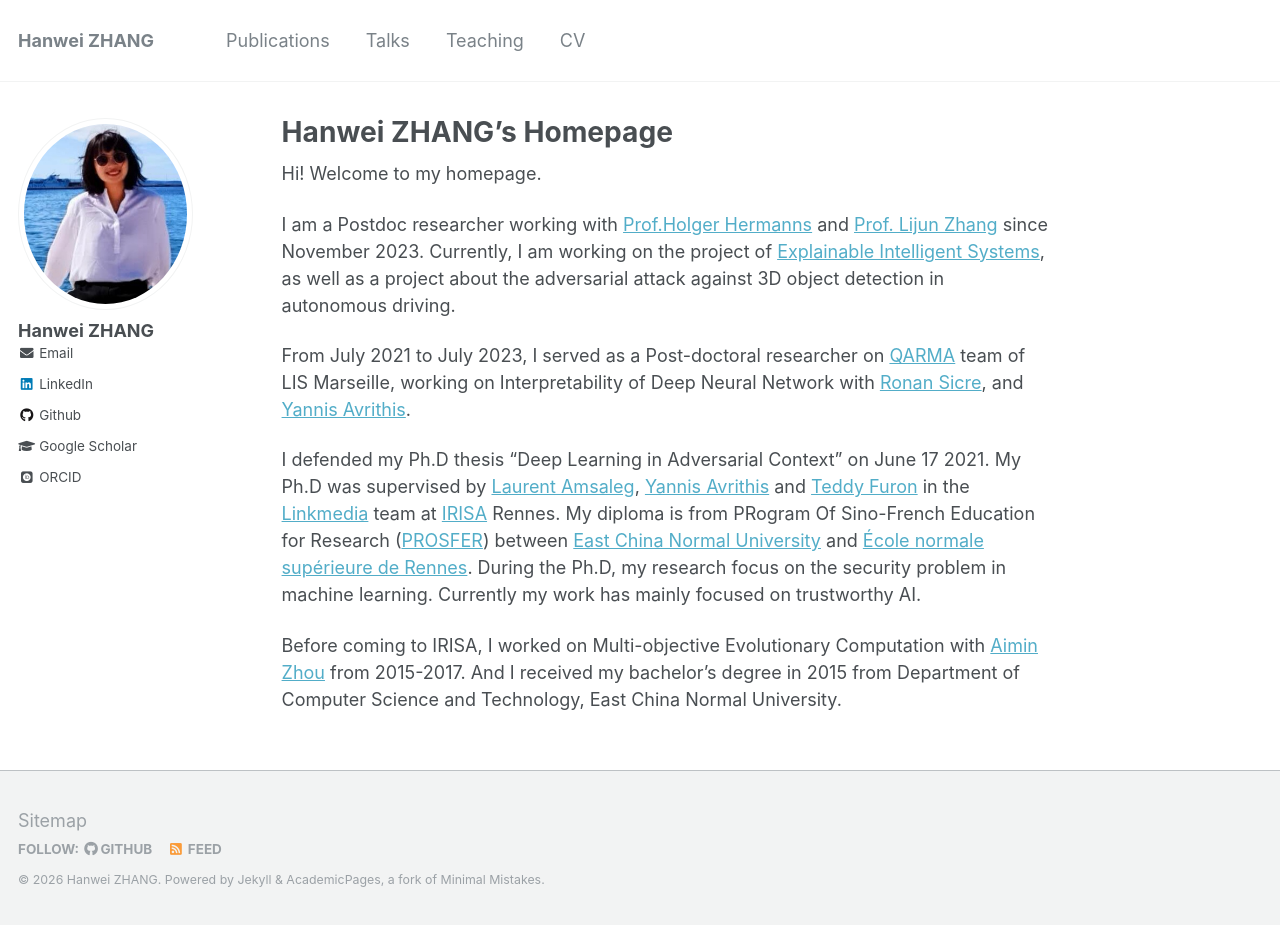
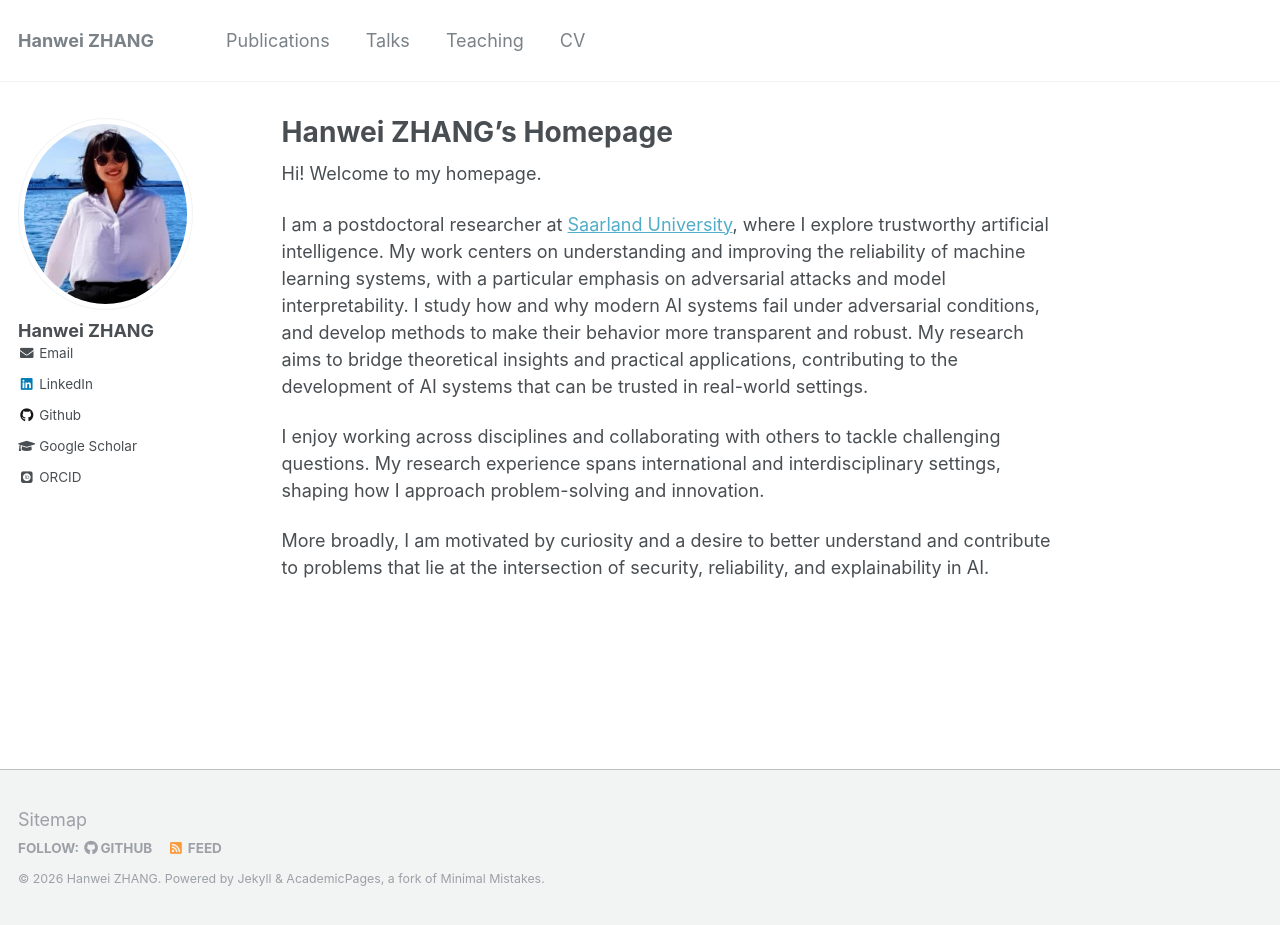
Before and after one commit to hanwei0912/hanwei0912.github.io, a Jekyll site: the page built from _pages/about.md, in a window 1280 px wide and 925 px high. Built offline with Jekyll 4.4.1, drawn with Linux system fonts in a browser that asks for light colours; some web fonts are replaced.

Commit message:
Update about.md

```diff
--- a/_pages/about.md
+++ b/_pages/about.md
@@ -10,12 +10,8 @@ redirect_from:
 
 Hi! Welcome to my homepage.
 
-I am a Postdoc researcher working with [Prof.Holger Hermanns](https://depend.cs.uni-saarland.de/~hermanns/) and [Prof. Lijun Zhang](https://tis.ios.ac.cn/?page_id=148) since November 2023. Currently, I am working on the project of [Explainable Intelligent Systems](https://explainable-intelligent.systems/), as well as a project about the adversarial attack against 3D object detection in autonomous driving.
+I am a postdoctoral researcher at [Saarland University](https://www.uni-saarland.de/en/home.html), where I explore trustworthy artificial intelligence. My work centers on understanding and improving the reliability of machine learning systems, with a particular emphasis on adversarial attacks and model interpretability. I study how and why modern AI systems fail under adversarial conditions, and develop methods to make their behavior more transparent and robust. My research aims to bridge theoretical insights and practical applications, contributing to the development of AI systems that can be trusted in real-world settings.
 
-From July 2021 to July 2023, I served as a Post-doctoral researcher on [QARMA](https://qarma.lis-lab.fr/) team of LIS Marseille, working on Interpretability of Deep Neural Network with [Ronan Sicre](https://pageperso.lis-lab.fr/~ronan.sicre/wordpress/), and [Yannis Avrithis](https://avrithis.net/).
+I enjoy working across disciplines and collaborating with others to tackle challenging questions. My research experience spans international and interdisciplinary settings, shaping how I approach problem-solving and innovation.
 
-I defended my Ph.D thesis "Deep Learning in Adversarial Context" on June 17 2021. My Ph.D was supervised by [Laurent Amsaleg](http://people.rennes.inria.fr/Laurent.Amsaleg/), [Yannis Avrithis](https://avrithis.net/) and [Teddy Furon](http://people.rennes.inria.fr/Teddy.Furon/website/Welcome.html) in the [Linkmedia](https://www-linkmedia.irisa.fr/) team at [IRISA](https://www.irisa.fr/) Rennes.
-My diploma is from PRogram Of Sino-French Education for Research ([PROSFER](http://www.ens-rennes.fr/prosfer/programme-prosfer-east-china-normal-university-276624.kjsp)) between [East China Normal University](https://www.ecnu.edu.cn/) and [École normale supérieure de Rennes](http://www.ens-rennes.fr/).
-During the Ph.D, my research focus on the security problem in machine learning. Currently my work has mainly focused on trustworthy AI.
-
-Before coming to IRISA, I worked on Multi-objective Evolutionary Computation with [Aimin Zhou](https://faculty.ecnu.edu.cn/s/1949/t/22631/main.jspy) from 2015-2017. And I received my bachelor's degree in 2015 from Department of Computer Science and Technology, East China Normal University.
+More broadly, I am motivated by curiosity and a desire to better understand and contribute to problems that lie at the intersection of security, reliability, and explainability in AI.
```
